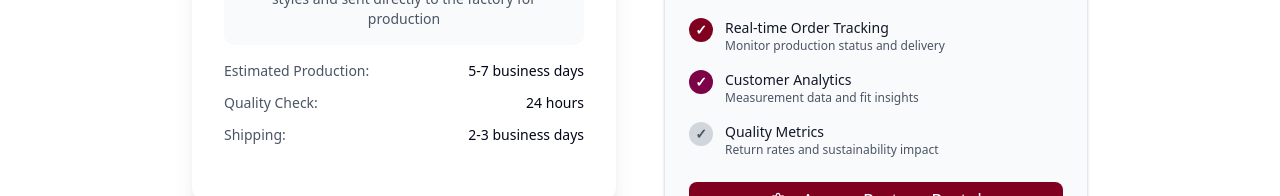
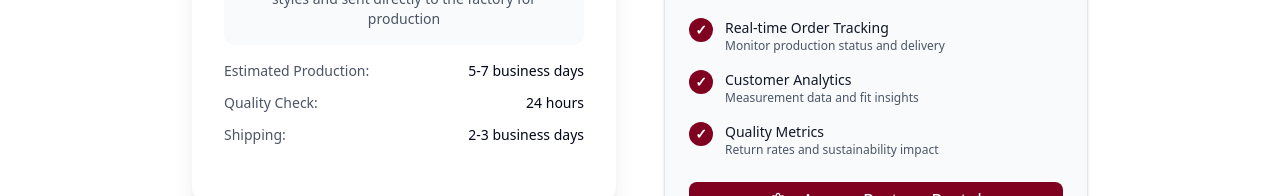
Before and after one commit to DOUBLML/demos, a Next.js app: page /success in a window 1280 px wide. Shown: the part 726-922 px from the top of the page. Built offline with nearby package versions, Linux system fonts and the light colour scheme.

Commit message:
Removed size in checkout page, made all step numbers to use the dark crimson color theme, changed John Doe to Jane Doe

```diff
--- a/src/app/checkout/page.tsx
+++ b/src/app/checkout/page.tsx
@@ -207,8 +207,8 @@ export default function CheckoutPage() {
                   {productData.name}
                 </h3>
                 <p className="text-sm text-gray-600">
-                  {productData.selectedColor} /{" "}
-                  {productData.selectedSize || "S"}
+                  {productData.selectedColor}
+                  {/* {productData.selectedSize || "S"} */}
                 </p>
                 <p className="text-sm text-gray-600">Easy Returns</p>
               </div>
--- a/src/app/generate-doubl-id/page.tsx
+++ b/src/app/generate-doubl-id/page.tsx
@@ -345,10 +345,10 @@ export default function GenerateDoublIdPage() {
                       <div className="pt-4 border-t border-gray-200">
                         <div className="space-y-2">
                           <div className="text-xl font-semibold text-gray-900">
-                            John Doe
+                            Jane Doe
                           </div>
                           <div className="text-gray-600">
-                            john.doe@email.com
+                            jane.doe@email.com
                           </div>
                         </div>
                       </div>
--- a/src/app/success/page.tsx
+++ b/src/app/success/page.tsx
@@ -233,7 +233,7 @@ export default function SuccessPage() {
                   <div className="flex items-center space-x-3">
                     <div
                       className="w-12 h-12 rounded-full flex items-center justify-center"
-                      style={{ backgroundColor: "#7c0347" }}
+                      style={{ backgroundColor: "#800020" }}
                     >
                       <span className="text-white font-bold">2</span>
                     </div>
@@ -248,8 +248,11 @@ export default function SuccessPage() {
                   </div>
 
                   <div className="flex items-center space-x-3">
-                    <div className="w-12 h-12 rounded-full bg-gray-200 flex items-center justify-center">
-                      <span className="text-gray-700 font-bold">3</span>
+                    <div
+                      className="w-12 h-12 rounded-full flex items-center justify-center"
+                      style={{ backgroundColor: "#800020" }}
+                    >
+                      <span className="text-white font-bold">3</span>
                     </div>
                     <div>
                       <h3 className="text-lg font-semibold text-gray-900">
@@ -335,7 +338,9 @@ export default function SuccessPage() {
                     onClick={videoEnded ? handleToggleView : handleSkipDemo}
                     className="text-gray-600 border-gray-300 hover:bg-gray-50"
                   >
-                    {showPortalInfo ? "View Customer Experience" : "View Partner Portal"}
+                    {showPortalInfo
+                      ? "View Customer Experience"
+                      : "View Partner Portal"}
                   </Button>
                 </div>
 
@@ -496,7 +501,7 @@ export default function SuccessPage() {
                       <div className="flex items-start space-x-3">
                         <div
                           className="w-6 h-6 rounded-full flex items-center justify-center text-sm font-bold text-white"
-                          style={{ backgroundColor: "#7c0347" }}
+                          style={{ backgroundColor: "#800020" }}
                         >
                           ✓
                         </div>
@@ -510,7 +515,10 @@ export default function SuccessPage() {
                         </div>
                       </div>
                       <div className="flex items-start space-x-3">
-                        <div className="w-6 h-6 rounded-full bg-gray-300 flex items-center justify-center text-sm font-bold text-gray-600">
+                        <div
+                          className="w-6 h-6 rounded-full flex items-center justify-center text-sm font-bold text-white"
+                          style={{ backgroundColor: "#800020" }}
+                        >
                           ✓
                         </div>
                         <div>
```
